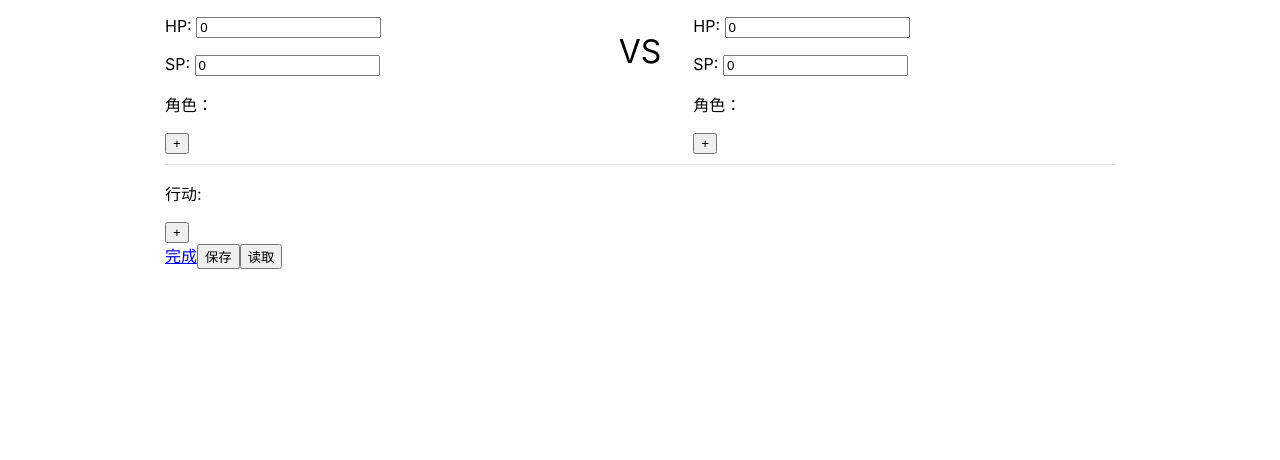
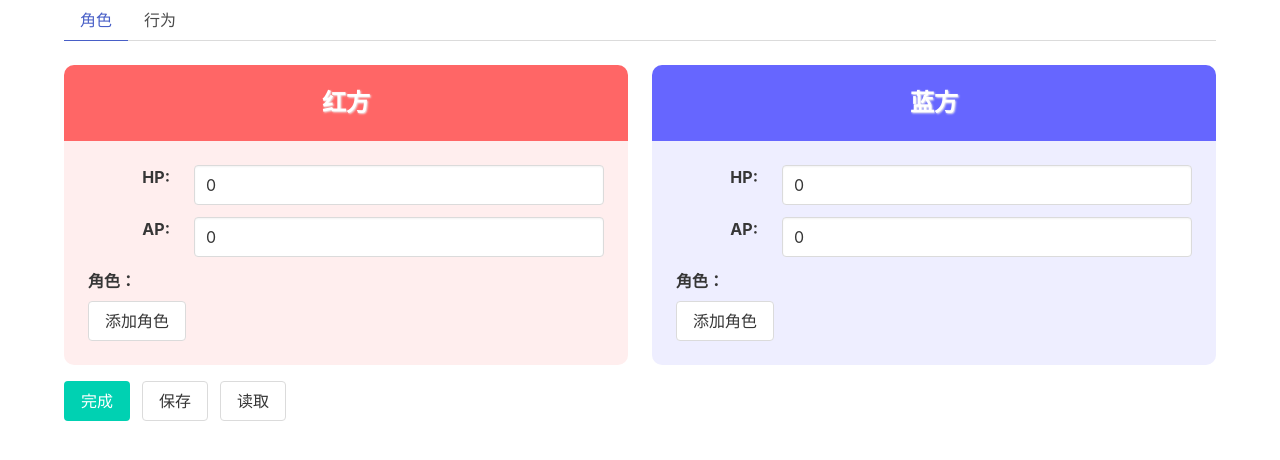
Before and after one commit to ZumiKua/BattleTest, a React (Create React App) app: page / in a window 1280 px wide. Shown: the top 460 px of the page. Built offline with nearby package versions, Linux system fonts and the light colour scheme.

Commit message:
use bluma to redesign edit view

```diff
--- a/package.json
+++ b/package.json
@@ -41,6 +41,8 @@
     ]
   },
   "devDependencies": {
-    "@types/react-router-dom": "^4.3.4"
+    "@fortawesome/fontawesome-free": "^5.9.0",
+    "@types/react-router-dom": "^4.3.4",
+    "node-sass": "^4.12.0"
   }
 }
--- a/src/App.css
+++ b/src/App.css
@@ -1,188 +1,110 @@
-.App {
-  text-align: center;
+.edit-view-troop-headers{
+  margin-bottom: 0px;
 }
 
-.App-logo {
-  animation: App-logo-spin infinite 20s linear;
-  height: 40vmin;
-  pointer-events: none;
+.edit-view-troop-header p{
+  border-radius: 10px 10px 0px 0px;
+  text-align: center;
+  color: white;
+  text-shadow: 1px 1px 2px #EEEEEE;
+  font-weight: bold;
+  font-size: 1.5rem;
+  padding: 1.25rem 0;
 }
 
-.App-header {
-  background-color: #282c34;
-  min-height: 100vh;
-  display: flex;
-  flex-direction: column;
-  align-items: center;
-  justify-content: center;
-  font-size: calc(10px + 2vmin);
-  color: white;
+.edit-view-troop-header.red p{
+  background-color: #FF6666;
 }
 
-.App-link {
-  color: #61dafb;
+.edit-view-troop-header.blue p{
+  background-color: #6666FF;
 }
 
-@keyframes App-logo-spin {
-  from {
-    transform: rotate(0deg);
-  }
-  to {
-    transform: rotate(360deg);
-  }
+.side-info-views>div>.side-info-view{
+  border-radius: 0px 0px 10px 10px;
+  margin-top: -1.5rem;
+  padding: 1.5rem;
 }
 
-.hidden{
-  display: none
+.side-info-views>div:first-child>.side-info-view{
+  background-color: #FFEEEE;
+
 }
 
-.side-view{
-  padding: 10px 10px 10px 10px;
-  width: 45%;
-  background-color: #0000001F;
+.side-info-views>div:last-child>.side-info-view{
+  border-radius: 0px 0px 10px 10px;
+  background-color: #EEEEFF;
 }
 
-.platform{
-  display: flex;
-  width: 950px;
-  margin: auto;
-  flex-wrap: wrap;
+.battler-info-view{
+  margin-left: 2rem;
+  padding: 1rem;
 }
 
-.vs{
-  font-size: 2em;
-  margin-left: 1em;
-  margin-right: 1em;
+.battlers-view>.battler-info-view:not(:first-of-type) {
+  border-top: 1px solid lightgray;
 }
 
-.battler-info {
-  margin-left: 4em;
-  border: #0000001F solid 1px;
-  padding: 1em;
-  margin-top: 10px;
+.footer-view{
+  margin-top: 1rem;
 }
 
-.sides-info-view{
-  display: flex;
-  width: 100%;
-  margin: auto;
+.actions-view .action-view {
+  padding-top: 2rem;
+  padding-bottom: 2rem;
 }
 
-.sides-info-view>div:first-child{
-  flex-grow: 1;
+.actions-view .action-view:not(:first-of-type) {
+  border-top: 1px solid lightgray;
 }
 
-.sides-info-view>div:last-child{
-  flex-grow: 1;
+.action-info-target-cell{
+  width: 1rem;
+  height: 1rem;
+  background: #EEEEEE;
+  border: 1px #DDDDDD solid;
 }
 
-.actions-view {
-  width: 100%;
-  border-top: #0000001F solid 1px;
-  margin-top: 10px;
+.action-info-target-table{
+  border-collapse: separate;
 }
 
-.action-view{
-  border: #0000001F solid 1px;
-  margin: 10px;
+.action-info-target-cell.center{
+  border: 1px #555555 solid;
+  z-index: 100;
 }
 
-.target-cell {
-  width: 2em;
-  height: 1em;
+.action-info-target-cell:hover:not(.checked){
+  background: #CCCCCC;
 }
 
-.highlighted.target-cell{
-  background-color: lightgray;
-}
-
-.target-table{
-  border:1px solid black;
-}
-
-
-.target-table td {
-  border: 1px solid black;
-}
-
-.modal-container.show {
-  display: block;
-}
-
-.modal-container{
-  background-color: #00000080;
-  display: none;
-  position: fixed;
-  width: 100%;
-  height: 100%;
-  z-index: 1;
-  left: 0;
-  top: 0;
-}
-
-.modal {
-  margin: 15% auto;
-  background-color: #FFFFFF;
-  padding: 10px;
-}
-
-.action:hover {
-  background-color: lightgray;
-}
-
-.action {
-  padding: 1em;
-  border: #000 solid 1px;
-}
-
-.actions {
-  width: 10em;
-}
-
-.target{
-  width: fit-content;
-}
-
-.modal-header{
-  display: flex;
-}
-.modal-title {
-  flex-grow: 1;
-  font-weight: bold;
-}
-
-.battler:hover{
-  background-color: lightblue;
-}
-
-.action-records{
-  width: 45%;
-}
-
-.action-record{
-  display: flex;
-}
-
-.action-record .action-record-action-name {
-  margin-left: 1em;
-  flex-grow: 1;
-}
-
-.anchor-like-button {
-  background:none;
-     color:inherit;
-     border:none;
-     padding:0!important;
-     font: inherit;
-     /*border is optional*/
-     border-bottom:1px solid #444;
-     cursor: pointer;
+.action-info-target-cell.checked{
+  background: #888888;
 }
 
 .load-names:hover{
-  background-color: lightgray;
+  background: #DDDDDD;
 }
 
-.load-dialog {
-  width: 50%;
+.load-names {
+  cursor: pointer;
 }
+
+.position-selector td {
+  width: 1rem;
+  height: 1rem;
+  background: #EEEEEE;
+  border: 1px #DDDDDD solid;
+}
+
+.position-selector td.selected{
+  background: #FF6666;
+}
+
+.position-selector td:hover:not(.selected):not(.frontline){
+  background: #CCCCCC;
+}
+
+.position-selector td.frontline{
+  writing-mode: vertical-lr;
+}
--- a/src/index.tsx
+++ b/src/index.tsx
@@ -4,6 +4,8 @@ import './index.css';
 import App from './App';
 import * as serviceWorker from './serviceWorker';
 import {HashRouter as Router } from "react-router-dom";
+import "bulma";
+import "@fortawesome/fontawesome-free/css/all.css";
 
 ReactDOM.render(<Router><App /></Router>, document.getElementById('root'));
 
--- a/src/models/Battler.ts
+++ b/src/models/Battler.ts
@@ -87,3 +87,4 @@ export interface BattlerData{
     attributeResistances: {[key in Attribute]: number};
     position: 0|1|2|3|4|5;
 }
+export type Position = 0|1|2|3|4|5;
--- a/src/views/ActionInfoView.tsx
+++ b/src/views/ActionInfoView.tsx
@@ -1,6 +1,7 @@
 import React, { ChangeEvent } from "react";
 import { ActionData } from "../models/ActionData";
 import { Attribute } from "../models/Attribute";
+import { Field } from "./Field";
 
 interface Props{
     action: ActionData;
@@ -29,18 +30,15 @@ export class ActionInfoView extends React.Component<Props> {
         return this.action;
     }
 
-    handleAreaClicked(x: number, y: number, e: ChangeEvent<HTMLInputElement>) {
+    handleAreaClicked(x: number, y: number) {
+        console.log("handleAreaClicked", x, y);
         let action = this.copyAction(this.props.action);
         let existed = action.targetArea.findIndex(v => v[0] === x && v[1] === y);
-        if(e.target.checked) {
-            if(existed < 0) {
-                action.targetArea.push([x,y]);
-            }
-        }else{
         if(existed >= 0) {
             action.targetArea.splice(existed, 1);
         }
-
+        else{
+            action.targetArea.push([x, y]);
         }
         this.props.onActionChanged(action);
     }
@@ -79,13 +77,24 @@ export class ActionInfoView extends React.Component<Props> {
         this.props.onActionChanged(action);
     }
 
+    getCellClassName(x: number, y: number) {
+        return "action-info-target-cell" + (this.isAreaChecked(x,y) ? " checked" : "") + (x === 0 && y === 0 ? " center" : "");
+    }
+
     render() {
         return <div className="action-view">
-            <p>名称: <input type="text" value={this.props.action.name} onChange={this.onNameChanged}/></p>
-            <p>HP伤害: <input type="number" value={this.props.action.hpDamage} onChange={this.onHpDamageChanged} /></p>
-            <p>SP消耗: <input type="number" value={this.props.action.spCost} onChange={this.onSpCostChanged} /></p>
-            <p>属性伤害: <input type="number" value={this.props.action.attributeDamage} onChange={this.onAttributeDamageChanged} /></p>
-            <p>属性:
+            <Field label="名称"  type="text" value={this.props.action.name} onChange={this.onNameChanged} />
+            <Field label="HP伤害" type="number" value={this.props.action.hpDamage} onChange={this.onHpDamageChanged} />
+            <Field label="SP消耗" type="number" value={this.props.action.spCost} onChange={this.onSpCostChanged} />
+            <Field label="属性伤害" type="number" value={this.props.action.attributeDamage} onChange={this.onAttributeDamageChanged} />
+            <div className="field is-horizontal">
+                <div className="field-label is-normal">
+                    <label className="label">属性</label>
+                </div>
+                <div className="field-body">
+                    <div className="field">
+                        <div className="control">
+                            <div className="select is-fullwidth">
                                 <select onChange={this.onAttributeChanged} value={this.props.action.attribute}>
                                     <option value={Attribute.Earth}>土</option>
                                     <option value={Attribute.Electric}>电</option>
@@ -93,15 +102,22 @@ export class ActionInfoView extends React.Component<Props> {
                                     <option value={Attribute.Water}>水</option>
                                     <option value={Attribute.Wind}>风</option>
                                 </select>
-            </p>
-            <div>
-                <p>目标范围</p>
-                <table>
+                            </div>
+                        </div>
+                    </div>
+                </div>
+            </div>
+            <div className="field is-horizontal">
+                <div className="field-label is-normal">
+                    <label className="label">目标范围</label>
+                </div>
+                <div className="field-body">
+                    <table className="action-info-target-table">
                         <tbody>
                         {
                             [-2,-1,0,1,2].map(x => {
                                 return <tr key={x}>
-                                    {[-2,-1,0,1,2].map(y => <td key={y}><input type="checkbox" onChange={this.handleAreaClicked.bind(this, x, y)} checked={this.isAreaChecked(x,y)} /></td>)}
+                                    {[-2,-1,0,1,2].map(y => <td className={this.getCellClassName(x,y)} key={y} onClick={(v) => this.handleAreaClicked(x, y, )}></td>)}
                                 </tr>
                             })
                         }
@@ -109,5 +125,6 @@ export class ActionInfoView extends React.Component<Props> {
                     </table>
                 </div>
             </div>
+        </div>
     }
 }
--- a/src/views/BattlerInfoView.tsx
+++ b/src/views/BattlerInfoView.tsx
@@ -1,6 +1,8 @@
 import React, { ChangeEvent } from "react";
 import { Attribute } from "../models/Attribute";
-import { BattlerData } from "../models/Battler";
+import { BattlerData, Position } from "../models/Battler";
+import { Field } from "./Field";
+import { PositionSelectionView } from "./PositionSelectionView";
 
 const ATTRIBUTE_NAME = {
     [Attribute.Earth]: "土",
@@ -9,9 +11,23 @@ const ATTRIBUTE_NAME = {
     [Attribute.Water]: "水",
     [Attribute.Wind]: "风"
 }
+const ICON_NAME = {
+    [Attribute.Earth]: "fa-mountain",
+    [Attribute.Electric]: "fa-bolt",
+    [Attribute.Fire]: "fa-fire",
+    [Attribute.Water]: "fa-tint",
+    [Attribute.Wind]: "fa-wind"
+}
 
-export class BattlerInfoView extends React.Component<{battler: BattlerData, onBattlerChanged: (battler: BattlerData) => void}, {}>{
-    constructor(props: {battler: BattlerData, onBattlerChanged: (battler: BattlerData) => void}) {
+interface Props{
+    isLeft: boolean;
+    battler: BattlerData;
+    onBattlerChanged: (battler: BattlerData) => void;
+    onBattlerDeleted: () => void
+}
+
+export class BattlerInfoView extends React.Component<Props, {}>{
+    constructor(props: Props) {
         super(props);
         this.handleDpChange = this.handleDpChange.bind(this);
         this.handlePositionChange = this.handlePositionChange.bind(this);
@@ -25,13 +41,9 @@ export class BattlerInfoView extends React.Component<{battler: BattlerData, onBa
         this.props.onBattlerChanged(battler);
     }
 
-    handlePositionChange(e: ChangeEvent<HTMLInputElement>) {
-        let pos = Number.parseInt(e.target.value);
-        if(pos >= 0 && pos < 6) {
-            let battler = this.copyBattler(this.props.battler);
-            battler.position = pos as any;
-            this.props.onBattlerChanged(battler);
-        }
+    handlePositionChange(pos: Position) {
+        let battler = {...this.props.battler, position: pos};
+        this.props.onBattlerChanged(battler);
     }
 
     handleNameChange(e: ChangeEvent<HTMLInputElement>) {
@@ -51,17 +63,42 @@ export class BattlerInfoView extends React.Component<{battler: BattlerData, onBa
     }
 
     render() {
-        return <div className="battler-info">
-            <p>DP: <input type="number" onChange={this.handleDpChange} value={this.props.battler.dp} /></p>
-            <p>位置: <input type="number" onChange={this.handlePositionChange} value={this.props.battler.position} min="0" max="5"/></p>
-            <p>名称: <input type="text" onChange={this.handleNameChange} value={this.props.battler.name}/></p>
-            <div>
-                <p>抗性</p>
-                {
-                    [Attribute.Earth, Attribute.Electric, Attribute.Fire, Attribute.Water, Attribute.Wind].map((attribute: Attribute, i: number) => {
-                        return <p key={i}>{ATTRIBUTE_NAME[attribute]}<input value={this.props.battler.attributeResistances[attribute]} onChange={this.handleAttributeChange.bind(this, attribute)}/></p>
-                    })
-                }
+        return <div className="battler-info-view">
+            <Field label="DP:" type="number" onChange={this.handleDpChange} value={this.props.battler.dp} />
+            <div className="field is-horizontal">
+                <div className="field-label is-normal">
+                    <label className="label">位置</label>
+                </div>
+                <div className="field-body">
+                    <PositionSelectionView isLeft={this.props.isLeft} currentPosition={this.props.battler.position} onPositionChange={pos => this.handlePositionChange(pos)}/>
+                </div>
+            </div>
+            <Field label="名称:" type="text" onChange={this.handleNameChange} value={this.props.battler.name} />
+
+            <div className="field is-horizontal">
+                <div className="field-label">
+                    <label className="label">抗性</label>
+                </div>
+                <div className="field-body">
+                    {
+                        [Attribute.Earth, Attribute.Electric, Attribute.Fire, Attribute.Water, Attribute.Wind].map((attribute: Attribute, i: number) => {
+                            return <div className="field">
+                                <p className="control has-icons-left">
+                                    <input type="number" className="input" value={this.props.battler.attributeResistances[attribute]} onChange={this.handleAttributeChange.bind(this, attribute)} placeholder={ATTRIBUTE_NAME[attribute]}/>
+                                    <span className="icon is-small is-left">
+                                        <i className={"fas " + ICON_NAME[attribute]}></i>
+                                    </span>
+                                </p>
+                            </div>
+                        })
+                    }
+                </div>
+            </div>
+
+            <div className="is-grouped-right is-grouped field">
+                <div className="control">
+                    <button className="button is-danger" onClick={this.props.onBattlerDeleted}>删除</button>
+                </div>
             </div>
         </div>
     }
--- a/src/views/EditView.tsx
+++ b/src/views/EditView.tsx
@@ -19,7 +19,7 @@ interface Props{
     onComplete: (sideA: SideData, sideB: SideData, actions: ActionData[]) => void;
 }
 
-export class EditView extends React.Component<Props, {side: SideData, side2: SideData, actions: ActionData[], loadShowing: boolean, saves: string[]}>{
+export class EditView extends React.Component<Props, {side: SideData, side2: SideData, actions: ActionData[], loadShowing: boolean, saves: string[], currentPage: "sides" | "actions"}>{
     constructor(props: Props) {
         super(props);
         this.state = {
@@ -27,7 +27,8 @@ export class EditView extends React.Component<Props, {side: SideData, side2: Sid
             side2: {hp:0, sp:0, battlers: []},
             actions: [],
             loadShowing: false,
-            saves: []
+            saves: [],
+            currentPage: "sides"
         }
         this.handleSideChanged = this.handleSideChanged.bind(this);
         this.handleSide2Changed = this.handleSide2Changed.bind(this);
@@ -102,6 +103,7 @@ export class EditView extends React.Component<Props, {side: SideData, side2: Sid
             return;
         }
         let names = JSON.parse(namesString) as string[];
+        console.log("onLoad", names);
         this.setState({
             loadShowing: true,
             saves: names
@@ -130,26 +132,64 @@ export class EditView extends React.Component<Props, {side: SideData, side2: Sid
 
     render() {
         return <React.Fragment>
-            <div className="platform">
-                <div className="sides-info-view">
-                    <SideInfoView side={this.state.side} onSideChanged={this.handleSideChanged}/>
-                    <p className="vs">VS</p>
-                    <SideInfoView side={this.state.side2} onSideChanged={this.handleSide2Changed} />
+            <div className="container">
+                <div className="tabs">
+                    <ul>
+                        <li className={this.state.currentPage === "sides" ? "is-active" : ""}>
+                            <a onClick={(e) => {e.preventDefault(); this.setState({currentPage: "sides"});}}>角色</a>
+                        </li>
+                        <li className={this.state.currentPage === "actions" ? "is-active" : ""}>
+                            <a onClick={(e) => {e.preventDefault(); this.setState({currentPage: "actions"});}}>行为</a>
+                        </li>
+                    </ul>
                 </div>
+                {
+                    this.state.currentPage === "sides" ?
+                        <div className="sides-view">
+                            <div className="columns edit-view-troop-headers">
+                                <div className="column edit-view-troop-header red"><p>红方</p></div>
+                                <div className="column edit-view-troop-header blue"><p>蓝方</p></div>
+                            </div>
+
+                            <div className="columns side-info-views">
+                                <SideInfoView side={this.state.side} onSideChanged={this.handleSideChanged} isLeft={true}/>
+
+                                <SideInfoView side={this.state.side2} onSideChanged={this.handleSide2Changed} isLeft={false}/>
+                            </div>
+                        </div>
+                    :
+                         null
+                }
+
+
+                {
+                    this.state.currentPage === "actions" ?
                         <div className="actions-view">
-                    <p>行动:</p>
                             {
                                 this.state.actions.map((action, id) => {
                                     return <ActionInfoView action={action} onActionChanged={this.onActionChanged.bind(this, id)} key={id}/>
                                 })
                             }
-                    <button onClick={this.onAddAction}>+</button>
+                            <div className="field">
+                                <button className="button" onClick={this.onAddAction}>添加</button>
                             </div>
-                <div className="footer-view">
-                    <Link to="/battle" onClick={this.onComplete}>完成</Link>
-                    {/* <button onClick={this.onComplete}>完成</button> */}
-                    <button onClick={() => this.onSave()}>保存</button>
-                    <button onClick={() => this.onLoad()}>读取</button>
+
+                        </div>
+                    :
+                        null
+                }
+
+                <div className="footer-view field is-grouped">
+                    <p className="control">
+                        <Link className="button is-primary" to="/battle" onClick={this.onComplete}>完成</Link>
+                    </p>
+                    <p className="control">
+                        <button className="button" onClick={() => this.onSave()}>保存</button>
+                    </p>
+                    <p className="control">
+                        <button className="button" onClick={() => this.onLoad()}>读取</button>
+                    </p>
+
                 </div>
             </div>
             {
--- /dev/null
+++ b/src/views/Field.tsx
@@ -0,0 +1,22 @@
+import React from "react";
+interface Props{
+    label: string;
+    [x:string] :any;
+}
+export function Field(props: Props) {
+    let {label, ...inputProps} = props;
+    return <div className="field is-horizontal">
+        <div className="field-label">
+            <label className="label">{label}</label>
+        </div>
+        <div className="field-body">
+            <div className="field">
+                <div className="control">
+                    <input className="input" {...inputProps}/>
+                </div>
+
+            </div>
+        </div>
+
+    </div>
+}
--- /dev/null
+++ b/src/views/PositionSelectionView.tsx
@@ -0,0 +1,29 @@
+import React from "react";
+type Pos = 0|1|2|3|4|5;
+
+interface Props {
+    onPositionChange: (int: Pos) => void;
+    currentPosition: Pos;
+    isLeft: boolean;
+}
+export function PositionSelectionView(props: Props) {
+    const col = props.isLeft ? [0, 1] : [1, 0];
+
+    return <table className="position-selector">
+        <tbody>
+            {
+                [0,1,2].map(x => <tr>
+                    {
+                        (x === 0 && !props.isLeft) ? <td className="frontline" rowSpan={3}>前线</td> : null
+                    }
+                    {
+                        col.map(y => <td className={x * 2 + y === props.currentPosition ? "selected" : ""} onClick={() => props.onPositionChange((x * 2 + y) as Pos) }></td>)
+                    }
+                    {
+                        (x === 0 && props.isLeft) ? <td className="frontline" rowSpan={3}>前线</td> : null
+                    }
+                </tr>)
+            }
+        </tbody>
+    </table>
+}
--- a/src/views/SideInfoView.tsx
+++ b/src/views/SideInfoView.tsx
@@ -3,17 +3,26 @@ import { BattlerData } from "../models/Battler";
 import { BattlerInfoView } from "./BattlerInfoView";
 import { SideData } from "../models/Side";
 import { Attribute } from "../models/Attribute";
+import { Field } from "./Field";
 
-export class SideInfoView extends React.Component<{side: SideData, onSideChanged: (side: SideData) => void}, {}>{
+interface Props{
+    isLeft: boolean;
+    side: SideData;
+    onSideChanged: (side: SideData) => void;
+}
+
+export class SideInfoView extends React.Component<Props, {}>{
 
     side: SideData;
+    maxBattlerId: number;
 
-    constructor(props : {side: SideData, onSideChanged: (side: SideData) => void}) {
+    constructor(props : Props) {
         super(props);
         this.handleHpChange = this.handleHpChange.bind(this);
         this.handleSpChange = this.handleSpChange.bind(this);
         this.addBattler = this.addBattler.bind(this);
         this.side = {hp: 0, sp: 0, battlers: []};
+        this.maxBattlerId = 0;
     }
 
     handleHpChange(e: ChangeEvent<HTMLInputElement>) {
@@ -39,9 +48,16 @@ export class SideInfoView extends React.Component<{side: SideData, onSideChanged
         let side = this.copySide(this.props.side);
         let battlers = side.battlers;
         let res = {[Attribute.Earth]: 0, [Attribute.Electric]: 0, [Attribute.Fire]: 0, [Attribute.Water]: 0, [Attribute.Wind]: 0};
-        let b: BattlerData = {dp: 0, name: "", attributeResistances: res, id: battlers.length, position: 0};
+        let b: BattlerData = {dp: 0, name: "", attributeResistances: res, id: this.maxBattlerId++, position: 0};
         battlers.push(b);
         this.props.onSideChanged(side);
+    }
+
+    deleteBattler(id: number) {
+        let battlers = this.props.side.battlers.filter(b => b.id !== id);
+        this.props.onSideChanged({...this.props.side, battlers});
+
+
     }
 
     copySide(side: SideData) : SideData {
@@ -52,18 +68,21 @@ export class SideInfoView extends React.Component<{side: SideData, onSideChanged
     }
 
     render(): ReactNode{
-        return <div>
-            <p>HP: <input type="number" onChange={this.handleHpChange} value={this.props.side.hp}/> </p>
-            <p>SP: <input type="number" onChange={this.handleSpChange} value={this.props.side.sp}/></p>
-            <div>
-                <p>角色：</p>
-                {
-                    this.props.side.battlers.map((b, id) => {
-                        return <BattlerInfoView battler={b} onBattlerChanged={this.handleBattlerChanged.bind(this, id) } key={b.id}/>
-                    })
-                }
-                <button onClick={this.addBattler}>+</button>
+        return <div className="column">
+            <div className="side-info-view">
+                <Field label="HP:" className="input" type="number" onChange={this.handleHpChange} value={this.props.side.hp}/>
+                <Field label="AP:" className="input" type="number" onChange={this.handleSpChange} value={this.props.side.sp}/>
+                <div className="battlers-view">
+                    <label className="label">角色：</label>
+                    {
+                        this.props.side.battlers.map((b, id) => {
+                            return <BattlerInfoView isLeft={this.props.isLeft} battler={b} onBattlerChanged={this.handleBattlerChanged.bind(this, id) } onBattlerDeleted={() => this.deleteBattler(b.id)} key={b.id}/>
+                        })
+                    }
+                    <button className="button" onClick={this.addBattler}>添加角色</button>
+                </div>
             </div>
+
 
         </div>
     }
```
Also changed, not shown: src/views/LoadView.tsx (+20 -12 lines), 1 other file (tests, documents, lock files or other folders). Lines whose indentation alone changed are shown as unchanged.
